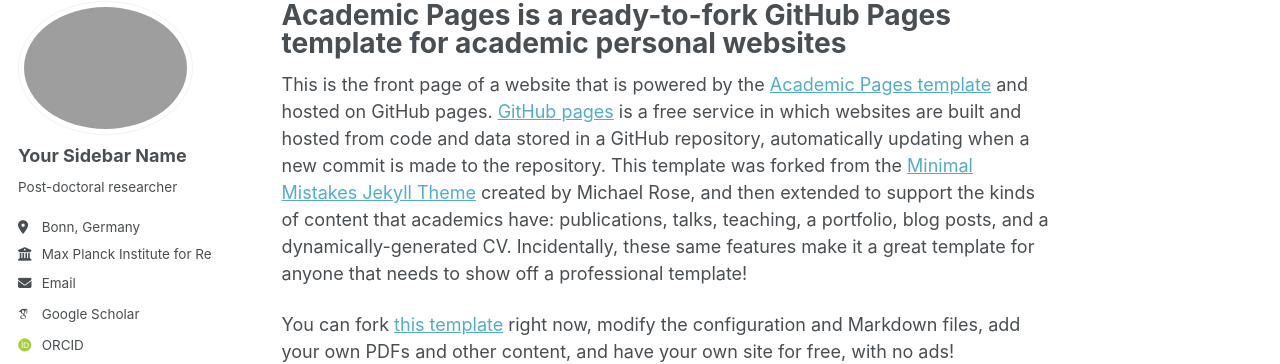
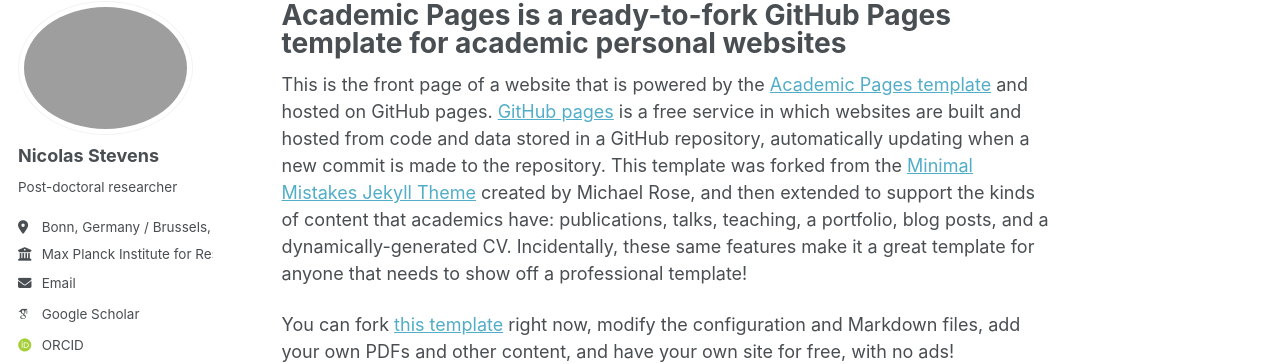
Before and after one commit to NicolasStevens/NicolasStevens.github.io, a Jekyll site: the page built from _pages/about.md, in a window 1280 px wide. Shown: the part 98-462 px from the top of the page. Built offline with Jekyll 4.4.1, drawn with Linux system fonts in a browser that asks for light colours; some web fonts are replaced; a script that is not in the unit is left out.

Commit message:
Update _config.yml

```diff
--- a/_config.yml
+++ b/_config.yml
@@ -23,12 +23,12 @@ repository               : "academicpages/academicpages.github.io"
 #               Additional customization can be done by editing /_includes/author-profile.html
 author:
   # Biographic information
-  avatar           : "NicolasStevens2.jpg"
-  name             : "Your Sidebar Name"
+  avatar           : "profile.png"
+  name             : "Nicolas Stevens"
   pronouns         : # example: "she/her"
   bio              : "Post-doctoral researcher"
   employer         : "Max Planck Institute for Research on Collective Goods"
-  location         : "Bonn, Germany"
+  location         : "Bonn, Germany / Brussels, Belgium"
   uri              : # URL
   email            : "stevens@coll.mpg.de"
 
@@ -63,7 +63,7 @@ author:
   keybase          : # Username
   instagram        : # Username
   lastfm           : # Username
-  linkedin         : Nicolas Stevens
+  linkedin         : "https://www.linkedin.com/in/nicolas-stevens-ba145b116/?originalSubdomain=be"
   mastodon         : # URL
   medium           : # URL
   pinterest        : # Username
```
